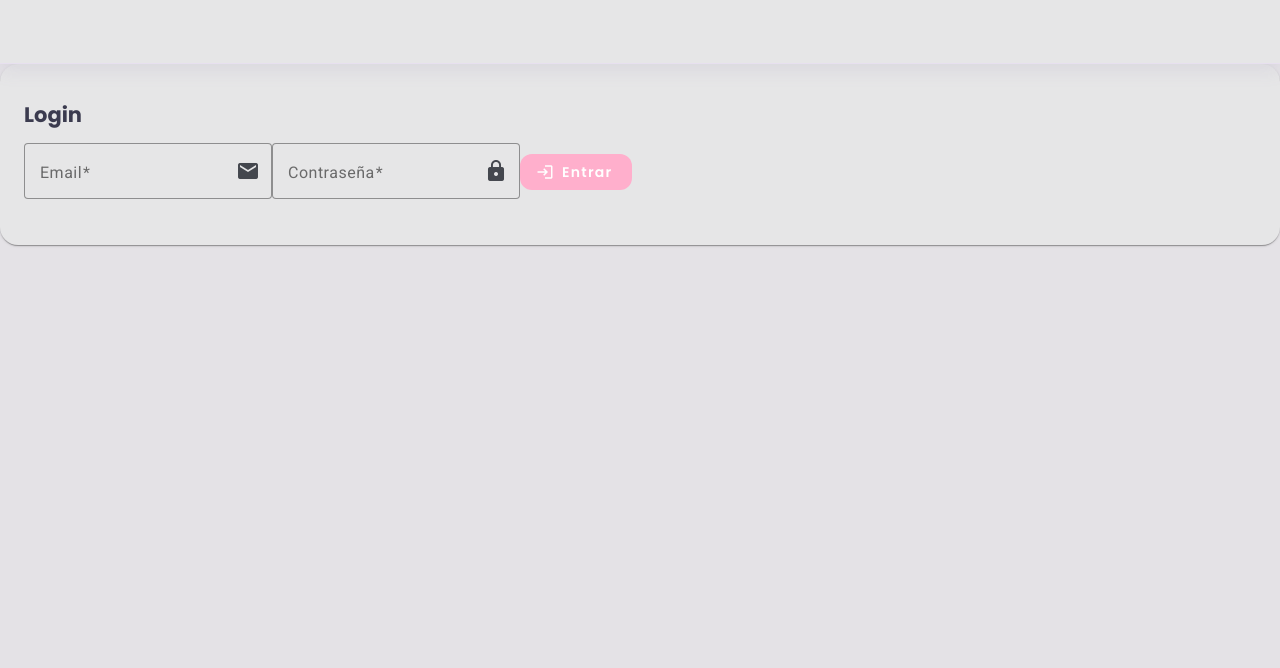
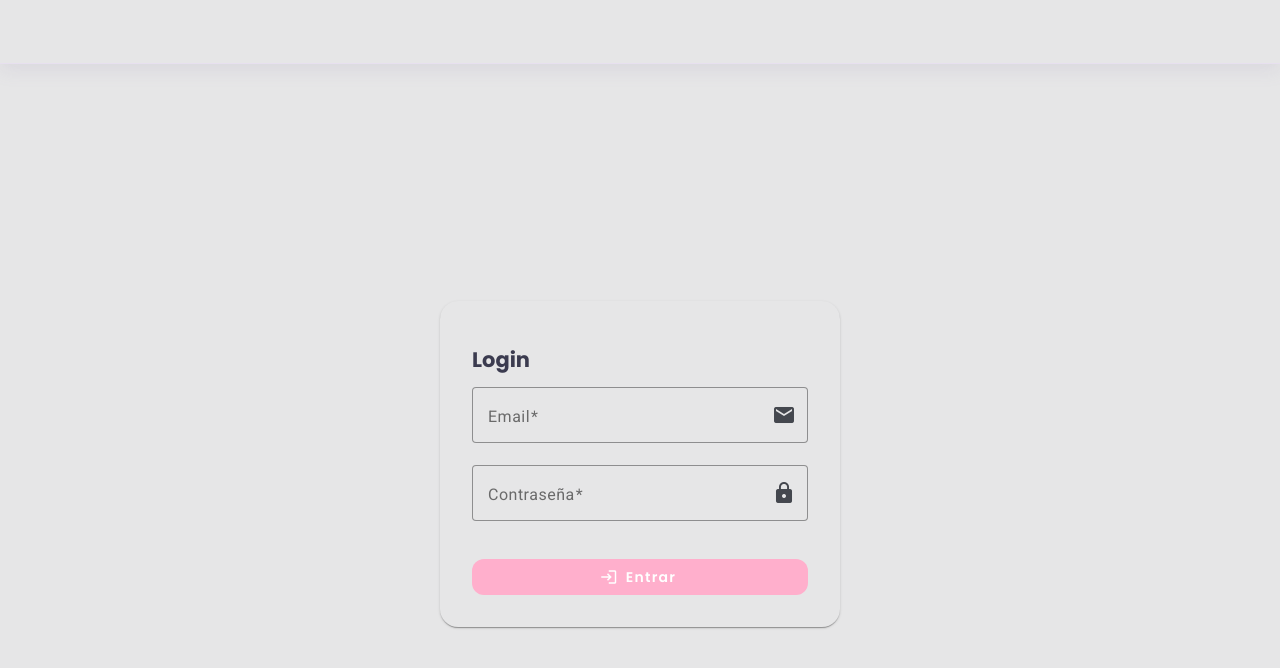
Before and after one commit to furiac3lta/attendance_front, an Angular app: page /login in a window 1280 px wide. Shown: the top 668 px of the page. Built offline with nearby package versions, Linux system fonts and the light colour scheme.

Commit message:
fix login css

```diff
--- a/src/styles.css
+++ b/src/styles.css
@@ -308,3 +308,41 @@ button[mat-raised-button]:hover {
   border-color: #ffffff !important;
 }
 /* ======================================================= */
+/* Contenedor principal */
+.login-wrapper {
+  display: flex;
+  justify-content: center;
+  align-items: center;
+  height: 100vh; /* ocupa toda la pantalla */
+  background: var(--card-bg, #f3f3f3); /* opcional: color de fondo */
+  padding: 1rem;
+  box-sizing: border-box;
+}
+
+/* Tarjeta de login */
+.login-card {
+  width: 100%;
+  max-width: 400px; /* limita el ancho en desktop */
+  padding: 2rem;
+  box-sizing: border-box;
+}
+
+/* Botón y campos */
+.full-width {
+  width: 100%;
+}
+
+.login-button {
+  width: 100%;
+  margin-top: 1rem;
+}
+
+/* Modo oscuro opcional */
+.dark-theme .login-wrapper {
+  background: #121212;
+}
+
+.dark-theme .login-card {
+  background: #1e1e1e;
+  color: #fff;
+}
```
